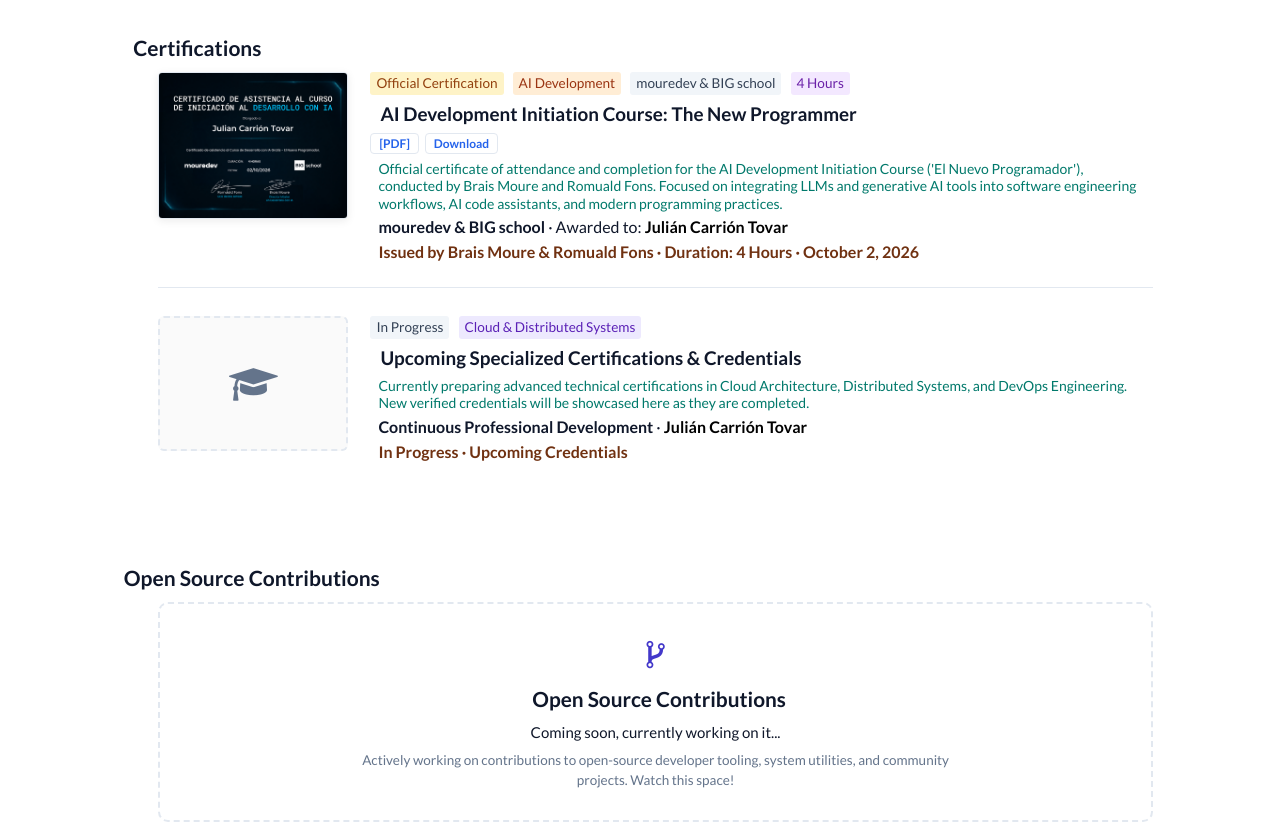
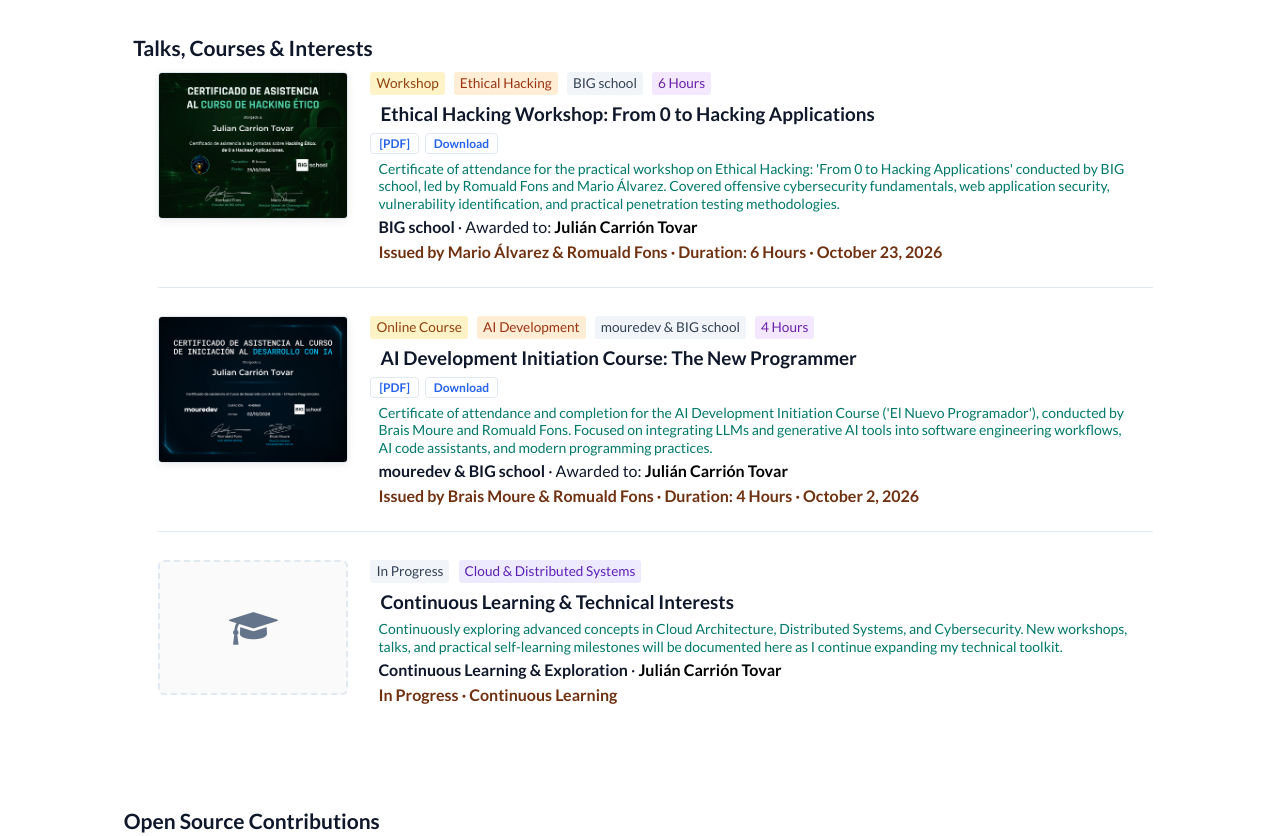
Before and after one commit to jxliian/jxliian.github.io, a plain HTML site: page index.html in a window 1280 px wide. Shown: the part 6191-7027 px from the top of the page. Drawn offline with Linux system fonts and the light colour scheme; some icons are missing.

Commit message:
feat: rename certificates section to Talks, Courses & Interests and add ethical hacking cert

```diff
--- a/index.html
+++ b/index.html
@@ -1214,14 +1214,45 @@
         </section>
 
         <!-- ========================================================
-             CERTIFICATES SECTION
+             TALKS, COURSES & INTERESTS SECTION
              ======================================================== -->
         <section id="certificates" class="home-section">
             <div class="container">
                 <h3 class="content-title">
-                    <span style="display:inline-block; width: 5%;"></span><span data-i18n="cert_title">Certifications</span>
+                    <span style="display:inline-block; width: 5%;"></span><span data-i18n="cert_title">Talks, Courses &amp; Interests</span>
                 </h3>
                 <div class="table">
+
+                    <!-- Certificate 2: Jornadas de Hacking Etico (BIG school) -->
+                    <div class="cert-entry" id="cert-hacking-bigschool">
+                        <div class="cert-thumb-wrapper">
+                            <a href="certificados/Certificado_2.pdf" target="_blank">
+                                <img src="imgs/certificates_covers/certificado_2_cover.png" alt="Certificate Ethical Hacking - BIG school">
+                            </a>
+                        </div>
+                        <div class="cert-details">
+                            <span class="tag-badge tag-cert" data-i18n="cert_badge_workshop">Workshop</span>
+                            <span class="tag-badge tag-systems" data-i18n="cert_badge_hacking">Ethical Hacking</span>
+                            <span class="tag-badge tag-tools">BIG school</span>
+                            <span class="tag-badge tag-data" data-i18n="cert_badge_hours_6">6 Hours</span>
+                            <h3 data-i18n="cert_hacking_title">
+                                Ethical Hacking Workshop: From 0 to Hacking Applications
+                            </h3>
+                            <div class="paper-actions-row">
+                                <a href="certificados/Certificado_2.pdf" target="_blank" class="paper-action-link">[PDF]</a>
+                                <a href="certificados/Certificado_2.pdf" download="Certificado_Hacking_Etico_Julian_Carrion.pdf" class="paper-action-link" data-i18n="btn_download_pdf">[Download]</a>
+                            </div>
+                            <p>
+                                <font color="#00796B" data-i18n="cert_hacking_desc">
+                                    Certificate of attendance for the practical workshop on Ethical Hacking: 'From 0 to Hacking Applications' conducted by BIG school, led by Romuald Fons and Mario Álvarez. Covered offensive cybersecurity fundamentals, web application security, vulnerability identification, and practical penetration testing methodologies.
+                                </font>
+                            </p>
+                            <p class="pub-authors-line">
+                                <span data-i18n="cert_hacking_role"><b>BIG school</b> · Awarded to: <span class="author-self"><b>Julián Carrión Tovar</b></span></span>
+                            </p>
+                            <p> <b data-i18n="cert_hacking_meta">Issued by Mario Álvarez &amp; Romuald Fons · Duration: 6 Hours · October 23, 2026</b> </p>
+                        </div>
+                    </div>
 
                     <!-- Certificate 1: Curso de Iniciacion al Desarrollo con IA -->
                     <div class="cert-entry" id="cert-ia-mouredev">
@@ -1231,7 +1262,7 @@
                             </a>
                         </div>
                         <div class="cert-details">
-                            <span class="tag-badge tag-cert" data-i18n="cert_badge_course">Official Certification</span>
+                            <span class="tag-badge tag-cert" data-i18n="cert_badge_course">Online Course</span>
                             <span class="tag-badge tag-systems" data-i18n="cert_badge_ai">AI Development</span>
                             <span class="tag-badge tag-tools">mouredev &amp; BIG school</span>
                             <span class="tag-badge tag-data" data-i18n="cert_badge_hours">4 Hours</span>
@@ -1254,7 +1285,7 @@
                         </div>
                     </div>
 
-                    <!-- Upcoming / Future Certificates Slot -->
+                    <!-- Upcoming / Future Interests Slot -->
                     <div class="cert-entry cert-entry-upcoming" id="cert-upcoming">
                         <div class="cert-thumb-wrapper cert-thumb-upcoming">
                             <div class="cert-placeholder-icon">
@@ -1265,17 +1296,17 @@
                             <span class="tag-badge tag-tools" data-i18n="cert_badge_upcoming">In Progress</span>
                             <span class="tag-badge tag-paper">Cloud &amp; Distributed Systems</span>
                             <h3 data-i18n="cert_upcoming_title">
-                                Upcoming Specialized Certifications &amp; Credentials
+                                Continuous Learning &amp; Technical Interests
                             </h3>
                             <p>
                                 <font color="#00796B" data-i18n="cert_upcoming_desc">
-                                    Currently preparing advanced technical certifications in Cloud Architecture, Distributed Systems, and DevOps Engineering. New verified credentials will be showcased here as they are completed.
+                                    Continuously exploring advanced concepts in Cloud Architecture, Distributed Systems, and Cybersecurity. New workshops, talks, and practical self-learning milestones will be documented here as I continue expanding my technical toolkit.
                                 </font>
                             </p>
                             <p class="pub-authors-line">
-                                <span data-i18n="cert_upcoming_role"><b>Continuous Professional Development</b> · <span class="author-self"><b>Julián Carrión Tovar</b></span></span>
-                            </p>
-                            <p> <b data-i18n="cert_upcoming_meta">In Progress · Upcoming Credentials</b> </p>
+                                <span data-i18n="cert_upcoming_role"><b>Continuous Learning &amp; Exploration</b> · <span class="author-self"><b>Julián Carrión Tovar</b></span></span>
+                            </p>
+                            <p> <b data-i18n="cert_upcoming_meta">In Progress · Continuous Learning</b> </p>
                         </div>
                     </div>
 
--- a/js/theme-i18n.js
+++ b/js/theme-i18n.js
@@ -144,20 +144,27 @@
         proj_casino_desc: "Fullstack online casino system developed collaboratively using a decoupled headless architecture: Python Django backend with Oracle Database (UGR) managing transactions, user sessions, and game engines (Blackjack, Roulette, Slots), integrated with a React + Vite frontend.",
         proj_casino_role: "<b>Lasaña Team</b> · Collaborative Contribution: <span class=\"author-self\"><b>Julián Carrión Tovar</b></span>",
 
-        // Certificates Section
-        cert_title: "Certifications",
-        cert_badge_course: "Official Certification",
+        // Talks, Courses & Interests Section
+        cert_title: "Talks, Courses &amp; Interests",
+        cert_badge_course: "Online Course",
+        cert_badge_workshop: "Workshop",
         cert_badge_ai: "AI Development",
+        cert_badge_hacking: "Ethical Hacking",
         cert_badge_hours: "4 Hours",
+        cert_badge_hours_6: "6 Hours",
         cert_badge_upcoming: "In Progress",
+        cert_hacking_title: "Ethical Hacking Workshop: From 0 to Hacking Applications",
+        cert_hacking_desc: "Certificate of attendance for the practical workshop on Ethical Hacking: 'From 0 to Hacking Applications' conducted by BIG school, led by Romuald Fons and Mario Álvarez. Covered offensive cybersecurity fundamentals, web application security, vulnerability identification, and practical penetration testing methodologies.",
+        cert_hacking_role: "<b>BIG school</b> · Awarded to: <span class=\"author-self\"><b>Julián Carrión Tovar</b></span>",
+        cert_hacking_meta: "<b>Issued by Mario Álvarez &amp; Romuald Fons · Duration: 6 Hours · October 23, 2026</b>",
         cert_ia_title: "AI Development Initiation Course: The New Programmer",
-        cert_ia_desc: "Official certificate of attendance and completion for the AI Development Initiation Course ('El Nuevo Programador'), conducted by Brais Moure and Romuald Fons. Focused on integrating LLMs and generative AI tools into software engineering workflows, AI code assistants, and modern programming practices.",
+        cert_ia_desc: "Certificate of attendance and completion for the AI Development Initiation Course ('El Nuevo Programador'), conducted by Brais Moure and Romuald Fons. Focused on integrating LLMs and generative AI tools into software engineering workflows, AI code assistants, and modern programming practices.",
         cert_ia_role: "<b>mouredev &amp; BIG school</b> · Awarded to: <span class=\"author-self\"><b>Julián Carrión Tovar</b></span>",
         cert_ia_meta: "<b>Issued by Brais Moure &amp; Romuald Fons · Duration: 4 Hours · October 2, 2026</b>",
-        cert_upcoming_title: "Upcoming Specialized Certifications &amp; Credentials",
-        cert_upcoming_desc: "Currently preparing advanced technical certifications in Cloud Architecture, Distributed Systems, and DevOps Engineering. New verified credentials will be showcased here as they are completed.",
-        cert_upcoming_role: "<b>Continuous Professional Development</b> · <span class=\"author-self\"><b>Julián Carrión Tovar</b></span>",
-        cert_upcoming_meta: "<b>In Progress · Upcoming Credentials</b>",
+        cert_upcoming_title: "Continuous Learning &amp; Technical Interests",
+        cert_upcoming_desc: "Continuously exploring advanced concepts in Cloud Architecture, Distributed Systems, and Cybersecurity. New workshops, talks, and practical self-learning milestones will be documented here as I continue expanding my technical toolkit.",
+        cert_upcoming_role: "<b>Continuous Learning &amp; Exploration</b> · <span class=\"author-self\"><b>Julián Carrión Tovar</b></span>",
+        cert_upcoming_meta: "<b>In Progress · Continuous Learning</b>",
 
         // Open Source Section
         opensource_title: "Open Source Contributions",
@@ -334,20 +341,27 @@
         proj_casino_desc: "Sistema de casino online desarrollado colaborativamente con arquitectura desacoplada: backend en Python Django con base de datos Oracle (UGR) para transacciones seguras, sesiones y motores de juegos (Blackjack, Ruleta, Slots), conectado a un frontend moderno en React + Vite.",
         proj_casino_role: "<b>Lasaña Team</b> · Contribución al proyecto: <span class=\"author-self\"><b>Julián Carrión Tovar</b></span>",
 
-        // Certificates Section
-        cert_title: "Certificados",
-        cert_badge_course: "Certificación Oficial",
+        // Talks, Courses & Interests Section
+        cert_title: "Charlas, Cursos e Intereses",
+        cert_badge_course: "Curso Online",
+        cert_badge_workshop: "Taller / Jornada",
         cert_badge_ai: "Desarrollo con IA",
+        cert_badge_hacking: "Hacking Ético",
         cert_badge_hours: "4 Horas",
+        cert_badge_hours_6: "6 Horas",
         cert_badge_upcoming: "En Preparación",
+        cert_hacking_title: "Jornadas de Hacking Ético: De 0 a Hackear Aplicaciones",
+        cert_hacking_desc: "Certificado de asistencia a las jornadas sobre Hacking Ético: de 0 a Hackear Aplicaciones, impartido por BIG school y liderado por Romuald Fons y Mario Álvarez. Formación práctica enfocada en fundamentos de ciberseguridad ofensiva, seguridad y análisis de vulnerabilidades en aplicaciones web y técnicas de hacking ético.",
+        cert_hacking_role: "<b>BIG school</b> · Otorgado a: <span class=\"author-self\"><b>Julián Carrión Tovar</b></span>",
+        cert_hacking_meta: "<b>Expedido por Mario Álvarez y Romuald Fons · Duración: 6 Horas · 23 de Octubre de 2026</b>",
         cert_ia_title: "Curso de Iniciación al Desarrollo con IA: El Nuevo Programador",
-        cert_ia_desc: "Certificado oficial de asistencia y aprovechamiento del Curso de Desarrollo con IA Gratis ('El Nuevo Programador'), impartido por Brais Moure y Romuald Fons. Formación enfocada en la integración de modelos de lenguaje (LLMs) en los flujos de trabajo de ingeniería de software, asistentes de programación y metodologías de desarrollo con IA.",
+        cert_ia_desc: "Certificado de asistencia y aprovechamiento del Curso de Desarrollo con IA Gratis ('El Nuevo Programador'), impartido por Brais Moure y Romuald Fons. Formación enfocada en la integración de modelos de lenguaje (LLMs) en los flujos de trabajo de ingeniería de software, asistentes de programación y metodologías de desarrollo con IA.",
         cert_ia_role: "<b>mouredev y BIG school</b> · Otorgado a: <span class=\"author-self\"><b>Julián Carrión Tovar</b></span>",
         cert_ia_meta: "<b>Expedido por Brais Moure y Romuald Fons · Duración: 4 Horas · 2 de Octubre de 2026</b>",
-        cert_upcoming_title: "Próximas Certificaciones y Acreditaciones Especializadas",
-        cert_upcoming_desc: "En proceso de preparación de nuevas certificaciones técnicas y especializaciones en Arquitectura Cloud, Sistemas Distribuidos y DevOps. Próximamente se incorporarán las nuevas credenciales obtenidas.",
-        cert_upcoming_role: "<b>Formación Continua</b> · <span class=\"author-self\"><b>Julián Carrión Tovar</b></span>",
-        cert_upcoming_meta: "<b>En preparación · Próximas incorporaciones</b>",
+        cert_upcoming_title: "Formación Continua e Intereses Técnicos",
+        cert_upcoming_desc: "Profundizando de forma continua en Arquitectura Cloud, Sistemas Distribuidos y Ciberseguridad. Nuevos cursos, charlas técnicas y talleres prácticos se irán incorporando aquí a medida que continúe ampliando conocimientos.",
+        cert_upcoming_role: "<b>Aprendizaje Continuo y Exploración</b> · <span class=\"author-self\"><b>Julián Carrión Tovar</b></span>",
+        cert_upcoming_meta: "<b>En preparación · Aprendizaje Continuo</b>",
 
         // Open Source Section
         opensource_title: "Contribuciones de Código Abierto",
```
Also changed, not shown: imgs/certificates_covers/certificado_2_cover.png (added), 1 other file.
